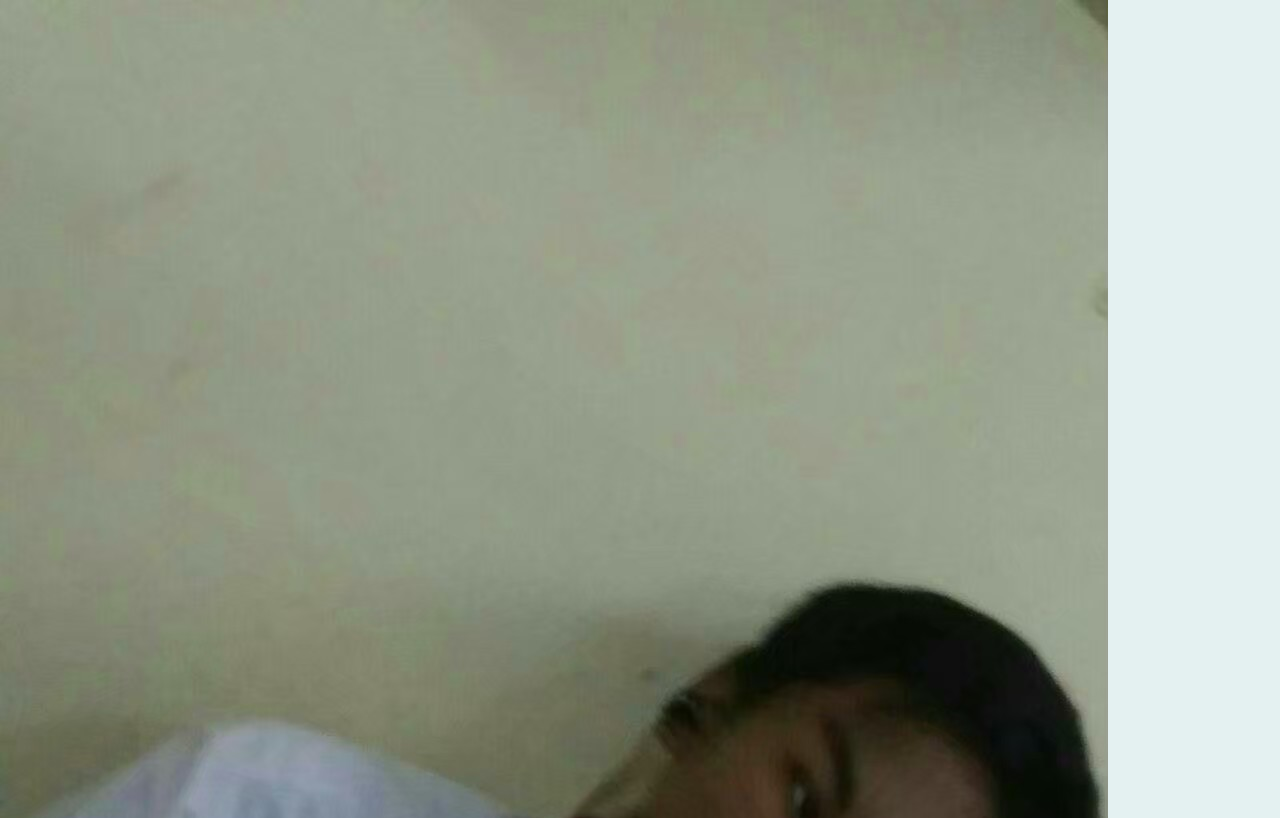
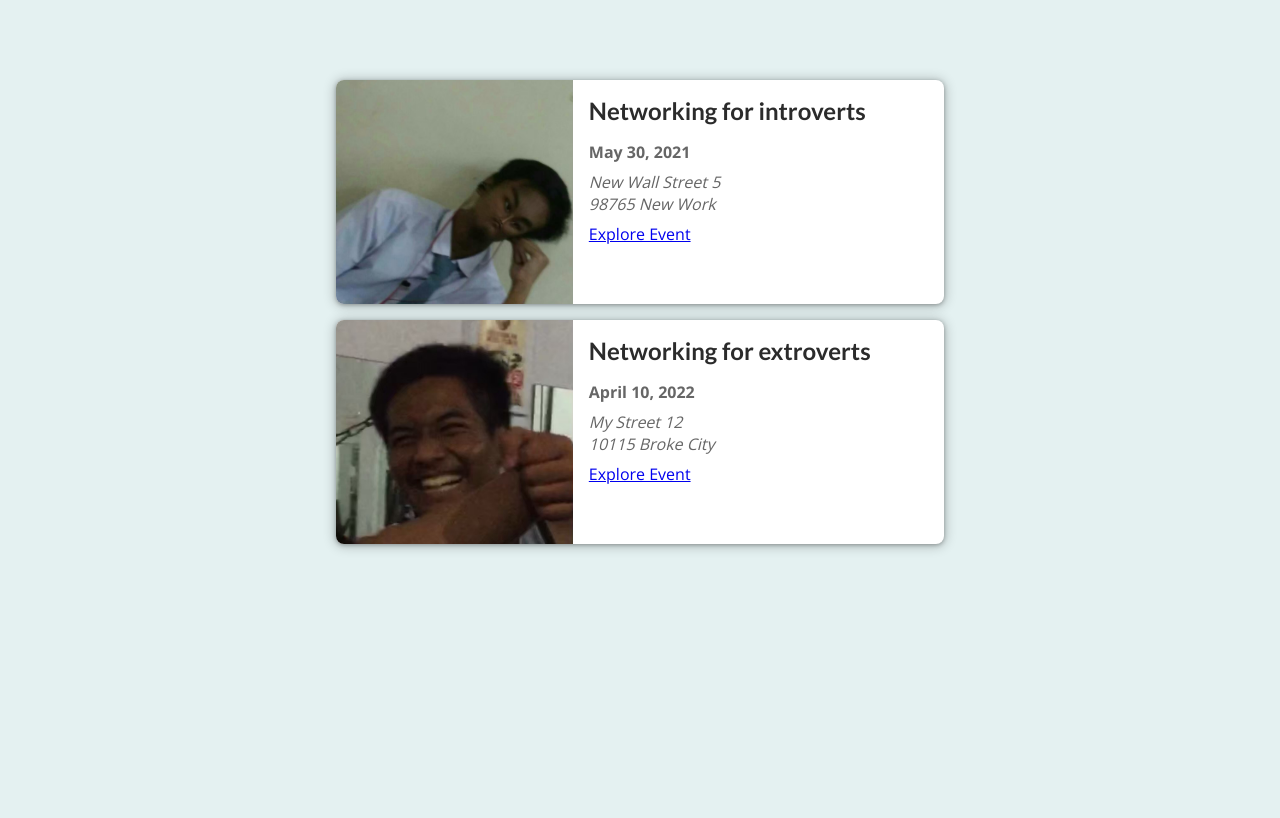
Before and after one commit to tiedsandi/belajar-nextjs-nextevents, a Next.js app: page / in a window 1280 px wide. Shown: the top 818 px of the page. Built offline with nearby package versions, Linux system fonts and the light colour scheme.

Commit message:
add event item

```diff
--- a/components/events/event-item.js
+++ b/components/events/event-item.js
@@ -1,4 +1,6 @@
 import Link from "next/link"
+
+import classes from './event-item.module.css';
 
 const EventItem = (props) => {
     const { title, image, date, location, id } = props;
@@ -12,23 +14,23 @@
     const explorLink = `/events/${id}`;
 
     return (
-        <li>
+        <li className={classes.item}>
             <img src={"/" + image} alt={title} />
-            <div>
-                <div>
+            <div className={classes.content}>
+                <div className={classes.summary}>
                     <h2>{title}</h2>
-                    <div>
+                    <div className={classes.date} >
                         <time>{humanReadableDate}</time>
                     </div>
-                    <div>
+                    <div className={classes.address}>
                         <address>{formattedAddress}</address>
                     </div>
                 </div>
-                <div>
+                <div className={classes.action}>
                     <Link href={explorLink}>Explore Event</Link>
                 </div>
             </div>
-        </li>
+        </li >
     )
 }
 
--- /dev/null
+++ b/components/events/event-item.module.css
@@ -0,0 +1,103 @@
+.item {
+  box-shadow: 0 1px 4px rgba(0, 0, 0, 0.3), 0 1px 12px 2px rgba(0, 0, 0, 0.2);
+  border-radius: 8px;
+  overflow: hidden;
+  background-color: white;
+  margin: 1rem;
+  display: flex;
+  flex-direction: column;
+  gap: 1rem;
+}
+
+.item img {
+  width: 100%;
+  object-fit: cover;
+  height: 10rem;
+}
+
+.content {
+  width: 100%;
+  padding: 0 1rem;
+  text-align: center;
+}
+
+.content h2 {
+  margin: 0.5rem 0;
+}
+
+.date,
+.address {
+  display: flex;
+  gap: 0.5rem;
+  align-items: center;
+}
+
+.date svg,
+.address svg {
+  width: 1.25rem;
+  height: 1.25rem;
+  color: #666666;
+}
+
+.content time {
+  color: #666666;
+  font-weight: bold;
+}
+
+.content address {
+  margin: 0.5rem 0;
+  color: #666666;
+  white-space: pre;
+}
+
+.actions {
+  display: flex;
+  flex-direction: column;
+  padding: 1rem;
+}
+
+.actions a {
+  display: block;
+}
+
+.actions a span {
+  vertical-align: middle;
+}
+
+.icon {
+  margin-left: 0.5rem;
+  display: inline-flex;
+  justify-content: center;
+  align-items: center;
+}
+
+.icon svg {
+  width: 1.25rem;
+  height: 1.25rem;
+}
+
+@media (min-width: 768px) {
+  .item {
+    flex-direction: row;
+  }
+
+  .item img {
+    width: 40%;
+    height: 14rem;
+  }
+
+  .content {
+    width: 60%;
+    padding: 0;
+    text-align: left;
+  }
+
+  .content h2 {
+    margin: 1rem 0;
+  }
+
+  .actions {
+    flex-direction: row;
+    justify-content: flex-end;
+  }
+}
--- a/components/events/event-list.js
+++ b/components/events/event-list.js
@@ -1,10 +1,12 @@
 import EventItem from "./event-item";
+
+import clases from './event-list.module.css'
 
 const EventList = (props) => {
     const { items } = props;
 
     return (
-        <ul>
+        <ul className={clases.list}>
             {items.map(event => (
                 <EventItem
                     key={event.id}
--- /dev/null
+++ b/components/events/event-list.module.css
@@ -0,0 +1,5 @@
+.list {
+  width: 90%;
+  max-width: 40rem;
+  margin: 5rem auto;
+}
```
Also changed, not shown: styles/button.module.css (added, +18 -0 lines), styles/event-seacrh.module.css (added, +69 -0 lines), styles/main-header.module.css (added, +41 -0 lines).
